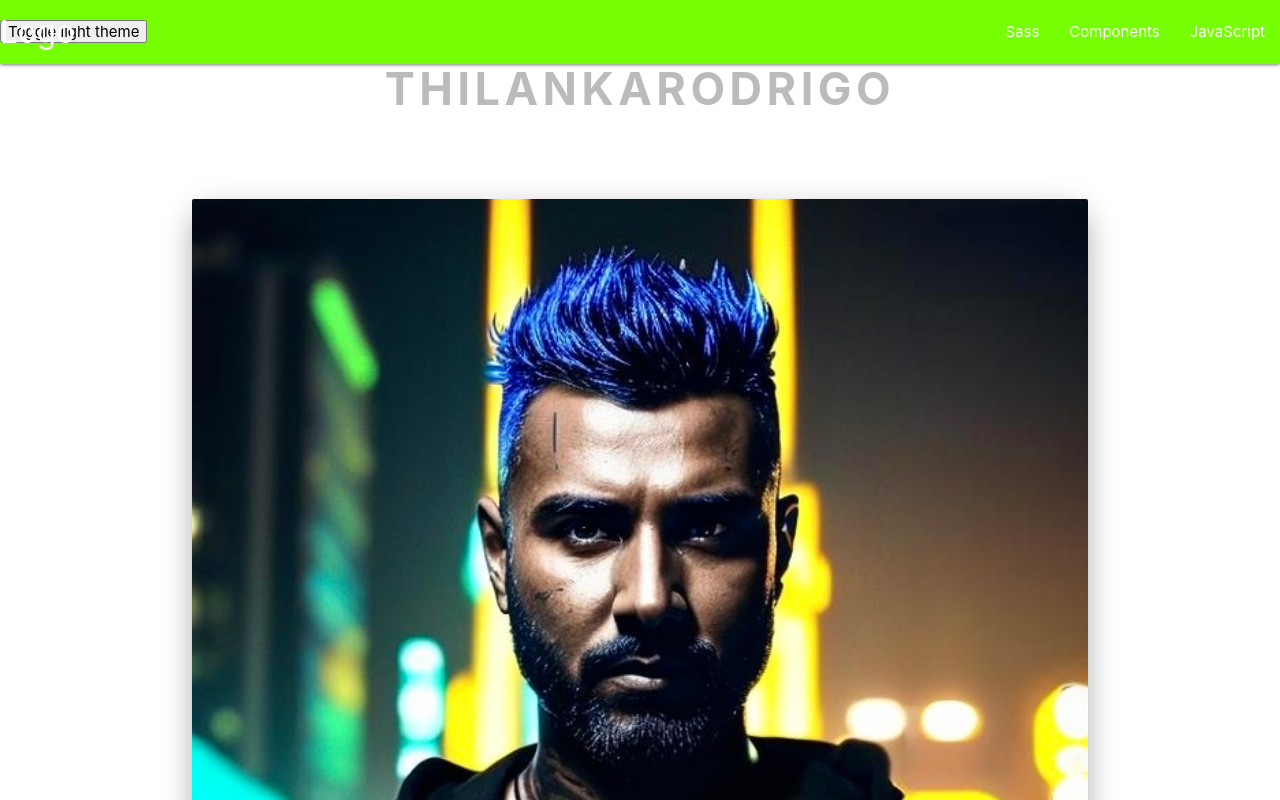
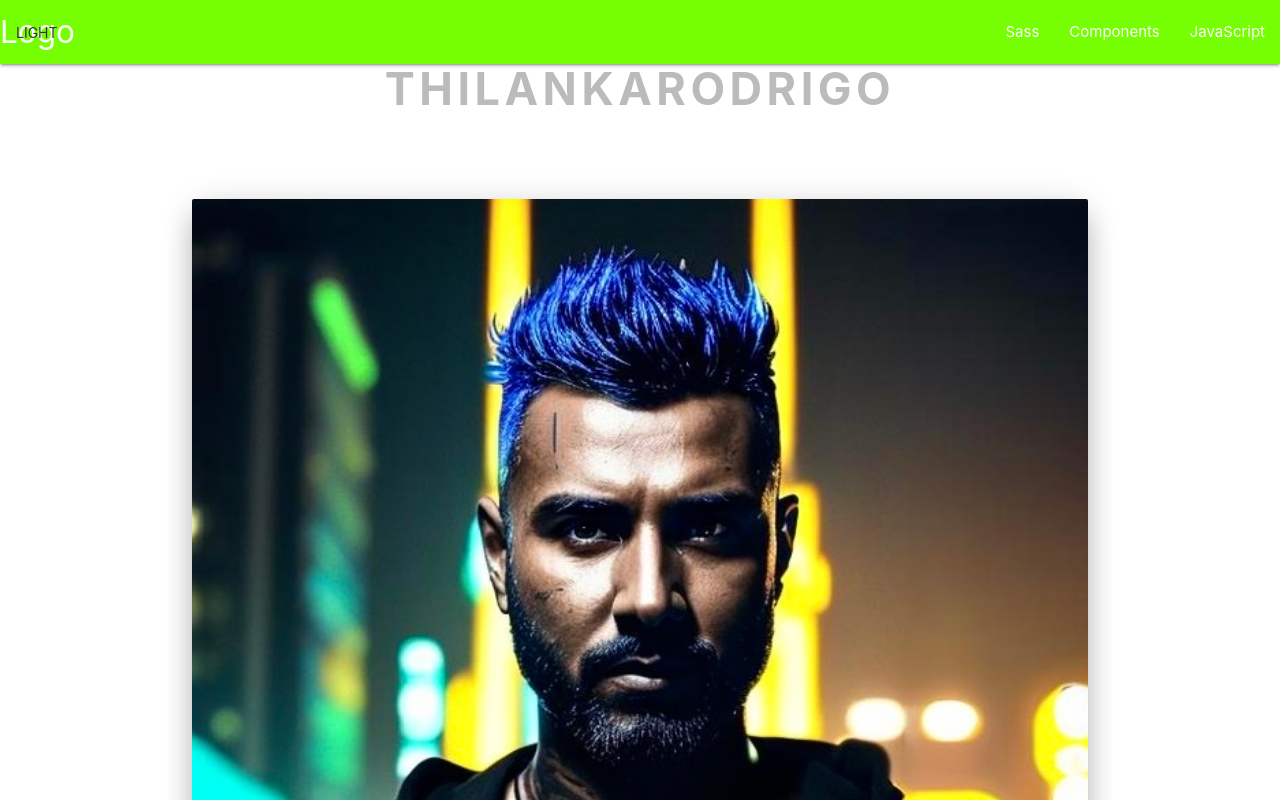
Before and after one commit to Thilanka0824/developer.thilanka.rodrigo, a React (Create React App) app: page / in a window 1280 px wide. Shown: the top 800 px of the page. Built offline with nearby package versions, Linux system fonts and the light colour scheme.

Commit message:
changed theme button

```diff
--- a/src/Components/NavBar.js
+++ b/src/Components/NavBar.js
@@ -11,7 +11,8 @@ const NavBar = () => {
           <a href="#" class="brand-logo">
             Logo
           </a>
-          <button onClick={toggleTheme}>Toggle {theme} theme</button>
+          <button className="waves-effect waves-teal btn-flat" onClick={toggleTheme}>{theme}</button>
+
           <ul id="nav-mobile" class="right hide-on-med-and-down">
             <li>
               <a href="sass.html">Sass</a>
```
Also changed, not shown: public/dark_mode_black_24dp.svg (added).
